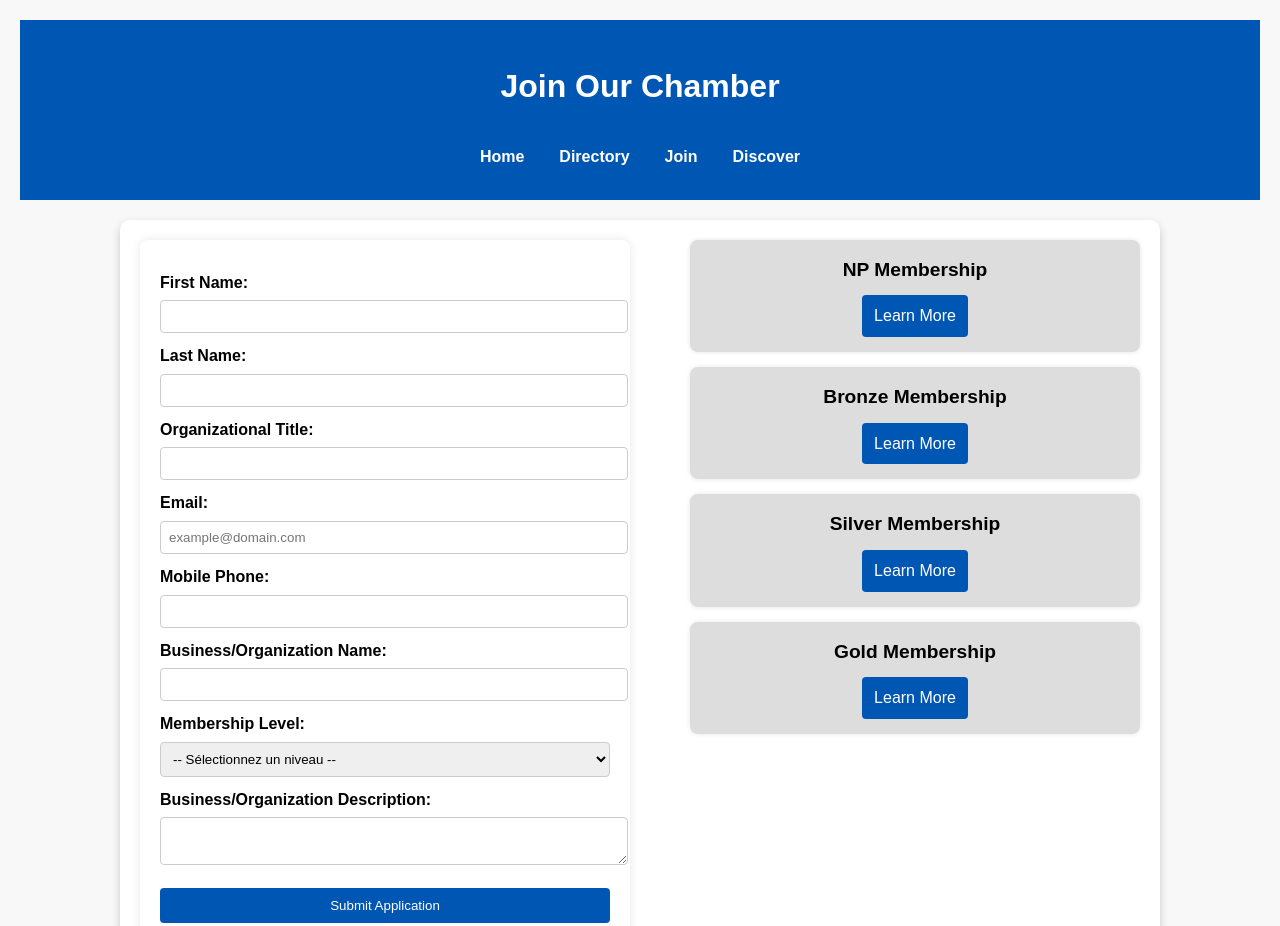
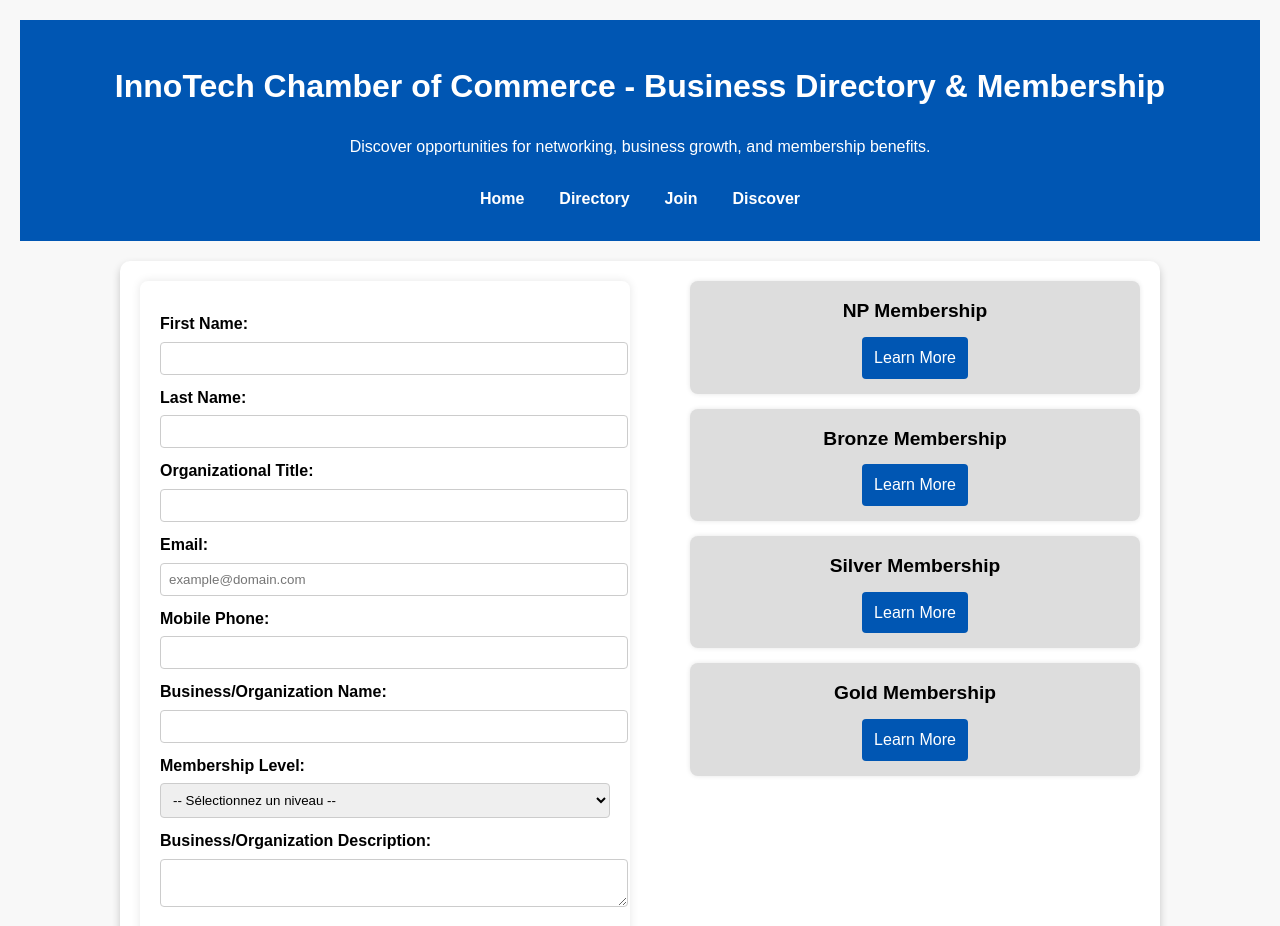
Before and after one commit to abby996/wdd231, a plain HTML site: page chamber/join.html in a window 1280 px wide. Shown: the top 926 px of the page. Drawn offline with Linux system fonts and the light colour scheme.

Commit message:
update join

```diff
--- a/chamber/join.html
+++ b/chamber/join.html
@@ -4,9 +4,21 @@
 <head>
     <meta charset="UTF-8">
     <meta name="viewport" content="width=device-width, initial-scale=1.0">
-    <meta name="description" content="Welcome to InnoTech Chamber of Commerce">
+
+    <title>InnoTech Chamber of Commerce - Business Directory & Membership</title>
+
+    <meta name="description"
+        content="Explore the InnoTech Chamber of Commerce: connect with businesses, grow your network, and access exclusive resources. Join us today!">
+
     <meta name="author" content="Abdias Brevil">
-    <title>Join us</title>
+
+
+    <link rel="icon" href="/favicon.ico" type="image/x-icon">
+
+    <meta property="og:title" content="InnoTech Chamber of Commerce - Business Directory & Membership">
+    <meta property="og:type" content="website">
+    <meta property="og:image" content="/images/og-image.jpg">
+    <meta property="og:url" content="https://www.innotechchamber.com">
 
 
     <link rel="stylesheet" href="styles/join.css">
@@ -17,7 +29,10 @@
 
 <body>
     <header>
-        <h1>Join Our Chamber</h1>
+        <h1>InnoTech Chamber of Commerce - Business Directory & Membership</h1>
+        <section>
+            <p>Discover opportunities for networking, business growth, and membership benefits.</p>
+        </section>
         <nav class="nav" aria-label="Main navigation">
             <a href="#">Home</a>
             <a href="#">Directory</a>
```
